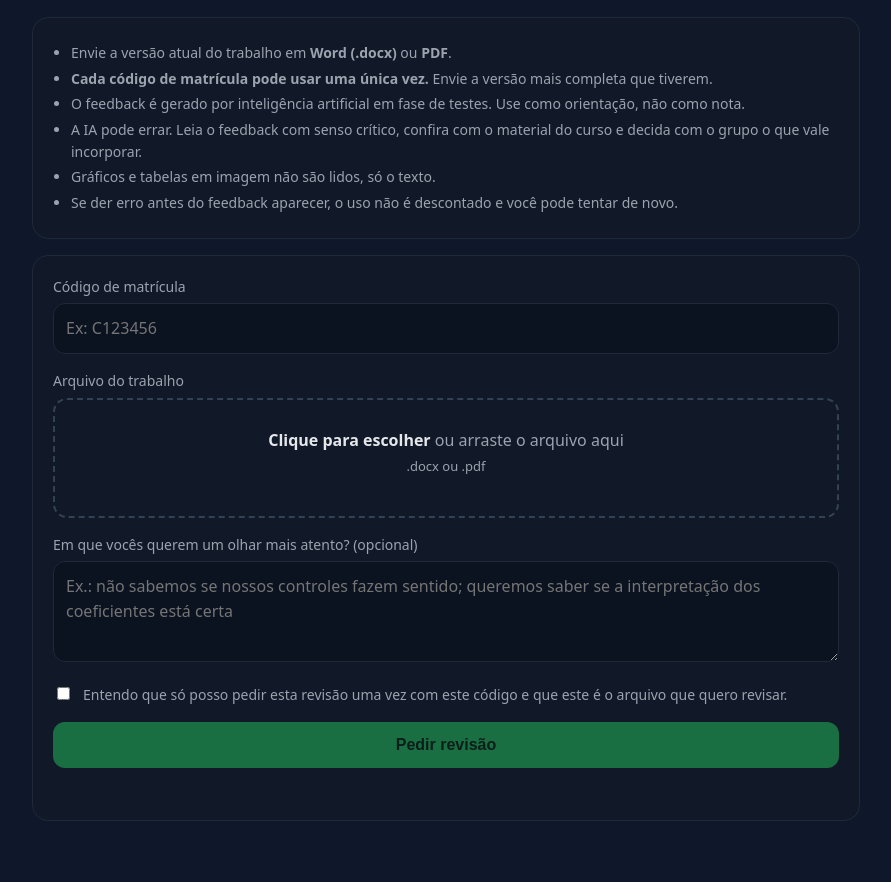
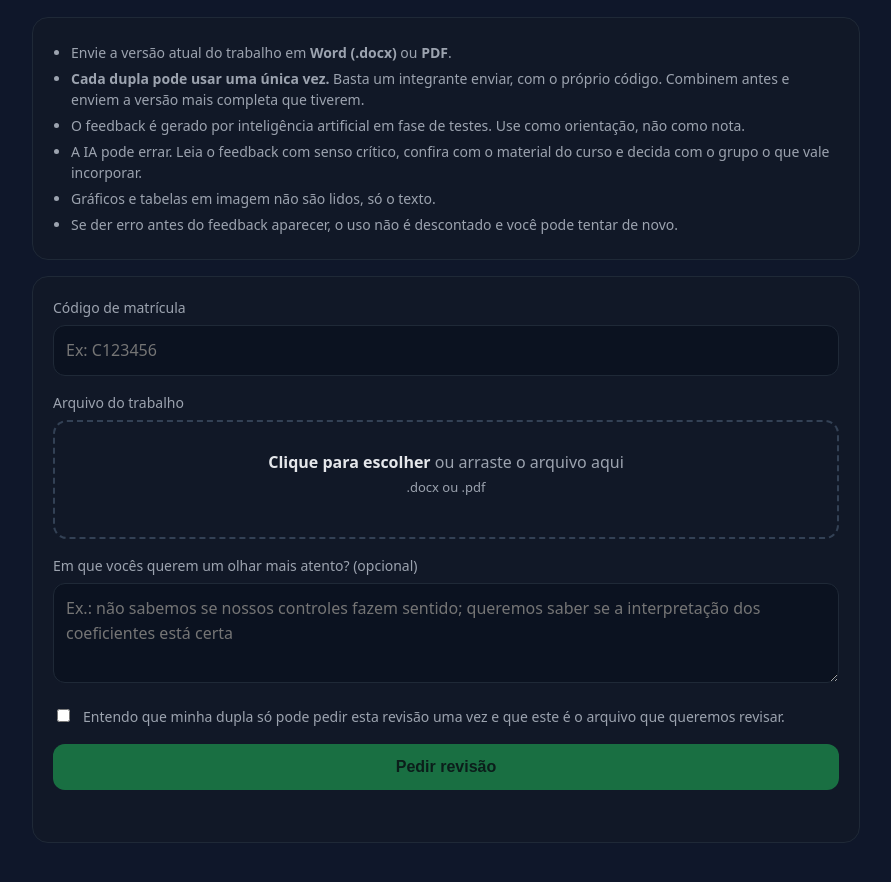
Before and after one commit to caiodesouzacastro/RevisaoTrabalho, a plain HTML site: page index.html in a window 1280 px wide. Shown: the part 98-980 px from the top of the page, without its empty margins (194-1085 px from the left). Drawn offline with nearby package versions, Linux system fonts and the light colour scheme; a script that the page names is missing.

Commit message:
Limite por dupla

```diff
--- a/index.html
+++ b/index.html
@@ -50,7 +50,7 @@
   <div class="card">
     <ul class="rules">
       <li>Envie a versão atual do trabalho em <strong>Word (.docx)</strong> ou <strong>PDF</strong>.</li>
-      <li><strong>Cada código de matrícula pode usar uma única vez.</strong> Envie a versão mais completa que tiverem.</li>
+      <li><strong>Cada dupla pode usar uma única vez.</strong> Basta um integrante enviar, com o próprio código. Combinem antes e enviem a versão mais completa que tiverem.</li>
       <li>O feedback é gerado por inteligência artificial em fase de testes. Use como orientação, não como nota.</li>
       <li>A IA pode errar. Leia o feedback com senso crítico, confira com o material do curso e decida com o grupo o que vale incorporar.</li>
       <li>Gráficos e tabelas em imagem não são lidos, só o texto.</li>
@@ -76,7 +76,7 @@
     <textarea id="foco" rows="3" maxlength="1000" placeholder="Ex.: não sabemos se nossos controles fazem sentido; queremos saber se a interpretação dos coeficientes está certa"></textarea>
 
     <label class="check"><input type="checkbox" id="confirm" />
-      <span>Entendo que só posso pedir esta revisão uma vez com este código e que este é o arquivo que quero revisar.</span></label>
+      <span>Entendo que minha dupla só pode pedir esta revisão uma vez e que este é o arquivo que queremos revisar.</span></label>
 
     <button class="send" id="send" disabled>Pedir revisão</button>
     <div class="status" id="status"></div>
```
